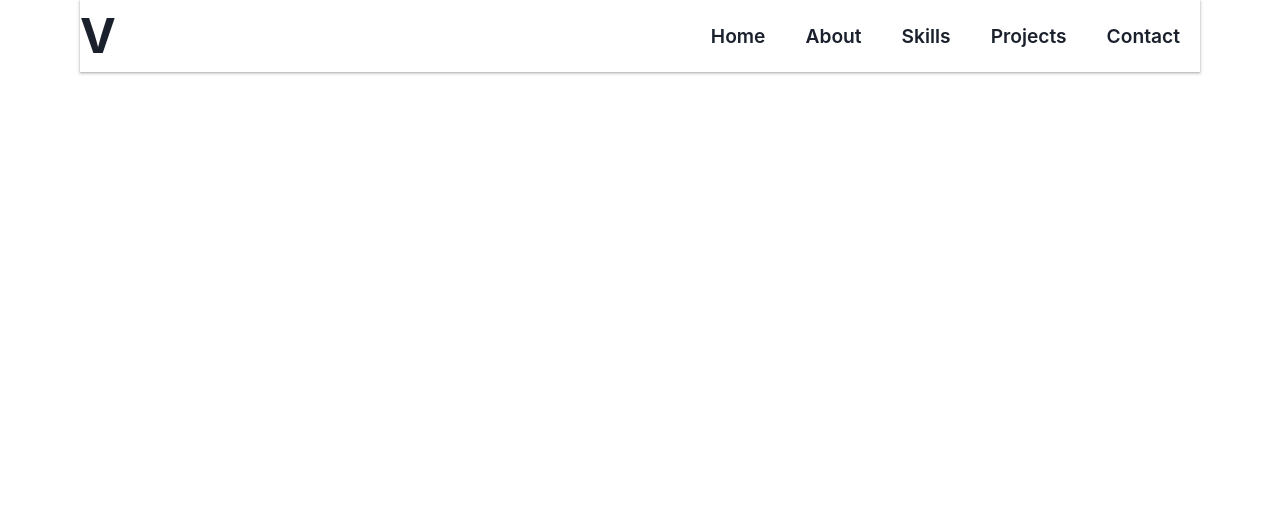
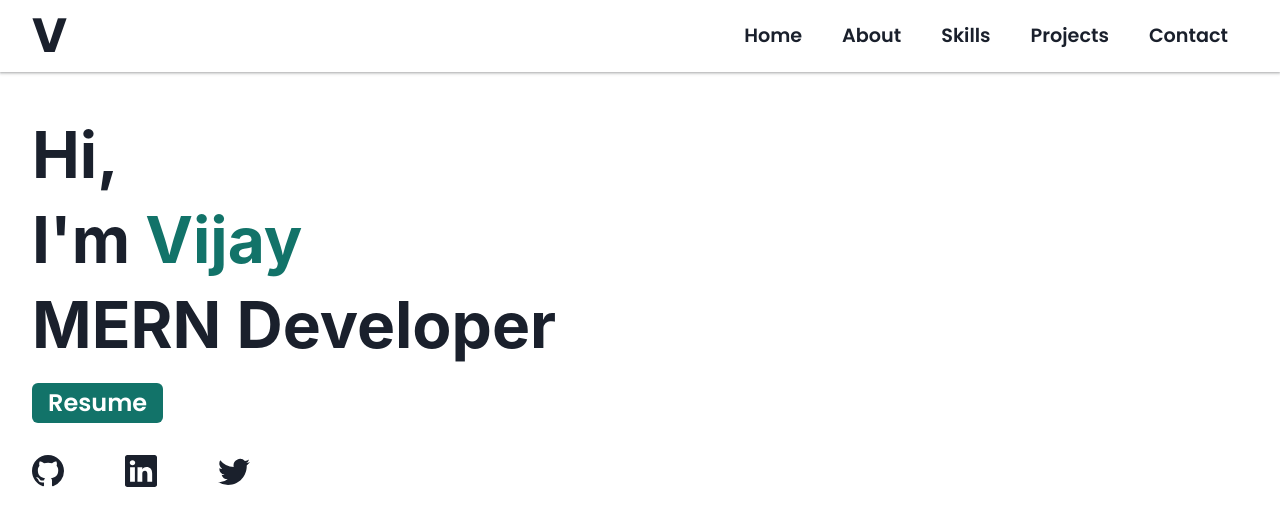
Before and after one commit to VijaySingh8650/VijaySingh8650.github.io, a React (Create React App) app: page / in a window 1280 px wide. Shown: the top 526 px of the page. Built offline with nearby package versions, Linux system fonts and the light colour scheme.

Commit message:
portfolio

```diff
--- a/package.json
+++ b/package.json
@@ -14,6 +14,7 @@
     "react": "^18.2.0",
     "react-anchor-link-smooth-scroll": "^1.0.12",
     "react-dom": "^18.2.0",
+    "react-icons": "^4.4.0",
     "react-scripts": "5.0.1",
     "web-vitals": "^2.1.4"
   },
--- a/src/App.css
+++ b/src/App.css
@@ -40,4 +40,5 @@
 * {
   margin: 0;
   padding: 0;
+  font-family: 'Poppins', sans-serif;
 }
--- a/src/App.js
+++ b/src/App.js
@@ -1,11 +1,14 @@
-import logo from './logo.svg';
+
 import './App.css';
+import Home from './Components/Home';
 import Navbar from "./Components/Navbar"
 function App() {
   return (
     <div className="App">
 
-     <Navbar/>
+      <Navbar />
+      <Home/>
+
     </div>
   );
 }
--- a/src/Components/Home.jsx
+++ b/src/Components/Home.jsx
@@ -1,11 +1,61 @@
+import { Heading , Box, SimpleGrid, Image, Input, Button} from '@chakra-ui/react';
 import React from 'react'
+import styles from "./home.module.css"
+import {BsLinkedin, BsGithub, BsTwitter} from 'react-icons/bs';
+let style = {
+  display:"inline"
+}
+const Home = () => {
+   const onButtonClick = () => {
+        // using Java Script method to get PDF file
+        fetch('Vijay-Singh-Rathore.pdf').then(response => {
+            response.blob().then(blob => {
+                // Creating new object of PDF file
+                const fileURL = window.URL.createObjectURL(blob);
+                // Setting various property values
+                let alink = document.createElement('a');
+                alink.href = fileURL;
+                alink.download = 'Vijay-Singh-Rathore.pdf';
+                alink.click();
+            })
+        })
+    }
 
-const Home = () => {
   return (
-    <div>
+    <SimpleGrid id="home" className={styles.container}>
+      <Box className={styles.box}>
+        <Heading variant={["sm","base","md"]}>Hi, </Heading>
+        <Box><Heading style={style} variant={["sm", "base", "md"]}> I'm </Heading><Heading variant={["sm", "base", "md"]} className={styles.name} style={style}>Vijay</Heading></Box>
+        <Heading variant={["sm", "base", "md"]}>MERN Developer</Heading>
 
-    </div>
+
+
+        <Button onClick={onButtonClick }
+          className={styles.btn} mt="1rem" bg='#127369' color={"white"} variant={["sm", "base", "md"]}>Resume</Button>
+        <Box className={styles.linkandgit}>
+          <a href="https://github.com/VijaySingh8650" className={styles.icongit}>
+
+          <BsGithub />
+          </a>
+          <a href="https://www.linkedin.com/in/vijay-singh-rathore-738860166/" className={styles.icongit}>
+
+          <BsLinkedin />
+          </a>
+
+          <a href="https://twitter.com/VijaySi91629929" className={styles.icongit}>
+
+          <BsTwitter />
+          </a>
+        </Box>
+
+
+      </Box>
+      <Box>
+        <Image/>
+      </Box>
+    </SimpleGrid>
   )
+
 }
 
 export default Home;
--- a/src/Components/Navbar.jsx
+++ b/src/Components/Navbar.jsx
@@ -1,21 +1,75 @@
 import { Box } from '@chakra-ui/react'
-import React from 'react'
+import React, { useState } from 'react'
 import AnchorLink from 'react-anchor-link-smooth-scroll'
 import styles from "./navbar.module.css";
+import { MdReorder, MdClear, MdAccountCircle, MdManageAccounts, MdContactPhone } from 'react-icons/md';
+import { AiFillHome, AiFillProject } from 'react-icons/ai';
+import Title from './Title';
 
-export default function navbar() {
+var arr = [{
+  href: "#home",
+  title:"Home"
+},
+  {
+  href: "#about",
+  title:"About"
+},{
+  href: "#skills",
+  title:"Skills"
+},{
+  href: "#projects",
+  title:"Projects"
+},{
+  href: "#contact",
+  title:"Contact"
+}
+]
+
+export default function Navbar() {
+  const [show, setShow] = useState(false);
   return (
+    <>
+
+    <Box className={styles.container}>
+
+
     <Box className={styles.navbar}>
           <Box className={styles.logo}>
              V
           </Box>
-          <Box>
-              <AnchorLink href="#home" className={styles.subtitle}>Home</AnchorLink>
+          <Box className={styles.box}>
+            {
+              arr.map((item, index) => {
+                return <Title key={index} {...item} />
+              })
+            }
+              {/* <AnchorLink href="#home" className={styles.subtitle}>Home</AnchorLink>
               <AnchorLink href="#about" className={styles.subtitle}>About</AnchorLink>
               <AnchorLink href="#skills" className={styles.subtitle}>Skills</AnchorLink>
               <AnchorLink href="#projects" className={styles.subtitle}>Projects</AnchorLink>
-              <AnchorLink href="#contact" className={styles.subtitle}>Contact</AnchorLink>
-          </Box>
-    </Box>
+              <AnchorLink href="#contact" className={styles.subtitle}>Contact</AnchorLink> */}
+        </Box>
+        <Box className={styles.icon}>
+            <MdReorder onClick={ ()=>setShow(true)} />
+        </Box>
+
+      </Box>
+      </Box>
+      {show? <Box className={styles.show}>
+              <Box className={styles.icon2}>
+
+                 <MdClear onClick={()=>setShow(false)}/>
+              </Box>
+
+        <AnchorLink href="#home" className={styles.subtitle1}><AiFillHome className={styles.icons} />Home</AnchorLink>
+              <AnchorLink href="#about" className={styles.subtitle1}> <MdAccountCircle className={styles.icons} />About</AnchorLink>
+              <AnchorLink href="#skills" className={styles.subtitle1}> <MdManageAccounts className={styles.icons} />Skills</AnchorLink>
+              <AnchorLink href="#projects" className={styles.subtitle1}> <AiFillProject className={styles.icons} />Projects</AnchorLink>
+              <AnchorLink href="#contact" className={styles.subtitle1}> <MdContactPhone className={styles.icons} />Contact</AnchorLink>
+      </Box>:null}
+
+
+
+      </>
   )
 }
--- /dev/null
+++ b/src/Components/Title.jsx
@@ -0,0 +1,14 @@
+import React, { useState } from 'react'
+import AnchorLink from 'react-anchor-link-smooth-scroll'
+import styles from "./navbar.module.css";
+
+export default function Title({ href, title }) {
+    const [add, setAdd] = useState(false);
+
+  return (
+      <>
+
+          <AnchorLink onClick={()=>setAdd(true)} href={href} className={add?styles.add:styles.subtitle}>{title}</AnchorLink>
+    </>
+  )
+}
--- /dev/null
+++ b/src/Components/home.module.css
@@ -0,0 +1,32 @@
+.name{
+    color: #127369;
+}
+.container{
+    display: flex;
+    margin: 7rem 2rem 4rem 2rem;
+}
+.box{
+    text-align: left;
+}
+.heading{
+    display: inline;
+}
+.btn{
+    transition: all .5s ease .1s;
+}
+
+.btn:hover{
+    background-color: white;
+    color:#127369;
+    border: 1px solid #127369;
+}
+
+.linkandgit{
+    display: flex;
+
+    font-size: 2rem;
+    margin-top: 2rem;
+}
+.icongit{
+    margin-right: 5%;
+}
--- a/src/Components/navbar.module.css
+++ b/src/Components/navbar.module.css
@@ -1,17 +1,101 @@
+.container{
+  box-shadow: rgba(60, 64, 67, 0.3) 0px 1px 2px 0px, rgba(60, 64, 67, 0.15) 0px 1px 3px 1px;
+  width: 100%;
+  position: fixed;
+  top: 0;
+}
 .navbar{
   display: flex;
   justify-content: space-between;
   align-items: center;
-  margin: 0 5rem;
-box-shadow: rgba(60, 64, 67, 0.3) 0px 1px 2px 0px, rgba(60, 64, 67, 0.15) 0px 1px 3px 1px;
+  margin: 0 2rem;
+
 }
 
 .subtitle{
     font-size: 1.2rem;
     font-weight: 600;
     padding: 0 20px;
+    display: inline-block;
+    transition: all .5s ease-in-out ;
+}
+.add{
+    font-size: 1.2rem;
+    font-weight: 600;
+    padding: 0 20px;
+    display: inline-block;
+    /* transition: all .5s ease-in-out; */
+    transform: scale(1.5);
+    text-decoration: underline;
+    text-decoration-color: #127369;
+}
+
+.subtitle1 {
+
+  font-size: 1.2rem;
+  font-weight: 600;
+  text-align: left;
+  padding: 10px 20px 20px 0;
+  display:block;
+  transition: all .5s ease-in-out;
+}
+.subtitle1:hover {
+  transform: scale(1.5);
+  text-decoration: underline;
+  text-decoration-color: #127369;
+}
+
+.subtitle:hover{
+  transform: scale(1.5);
+  text-decoration: underline;
+  text-decoration-color: #127369;
 }
 .logo{
     font-size: 3rem;
     font-weight: 700;
 }
+.container1{
+  background-color: white;
+  padding: 20px;
+  height: auto;
+  width: auto;
+}
+.show{
+  background-color: white;
+  overflow: hidden;
+  display: flex;
+  flex-direction: column;
+  position: absolute;
+  top:-7rem;
+  right:0;
+
+  padding: 20px 50px 50px 50px;
+  box-shadow: rgba(0, 0, 0, 0.16) 0px 1px 4px;
+
+}
+.icons{
+  display: inline;
+  margin-right: 10px;
+}
+.icon{
+  cursor: pointer;
+  font-size: 2rem;
+  display: none;
+
+}
+.icon2{
+  cursor: pointer;
+  position: relative;
+  right: -100%;
+  font-size: 2rem;
+
+}
+
+@media screen and (max-width:1200px) {
+  .icon{
+    display: block;
+  }
+  .box{
+    display: none;
+  }
+}
--- /dev/null
+++ b/src/config/theme.jsx
@@ -0,0 +1,36 @@
+import { extendTheme } from "@chakra-ui/react";
+
+const theme = extendTheme({
+    components: {
+        Heading: {
+            variants: {
+                sm: {
+                  fontSize:"2rem"
+                },
+                base: {
+                  fontSize:"3rem"
+                },
+                md: {
+                  fontSize:"4rem"
+                },
+
+            }
+        },
+        Button: {
+            variants: {
+                sm: {
+                  fontSize:".8rem"
+                },
+                base: {
+                  fontSize:"1rem"
+                },
+                md: {
+                  fontSize:"1.5rem"
+                },
+
+            }
+        }
+    }
+})
+
+export default theme;
--- a/src/index.js
+++ b/src/index.js
@@ -4,10 +4,10 @@ import './index.css';
 import App from './App';
 import reportWebVitals from './reportWebVitals';
 import { ChakraProvider } from '@chakra-ui/react';
-
+import theme from "./config/theme";
 const root = ReactDOM.createRoot(document.getElementById('root'));
 root.render(
-  <ChakraProvider>
+  <ChakraProvider theme={theme}>
 
     <App />
   </ChakraProvider>
```
Also changed, not shown: 2 other files (tests, documents, lock files or other folders).
